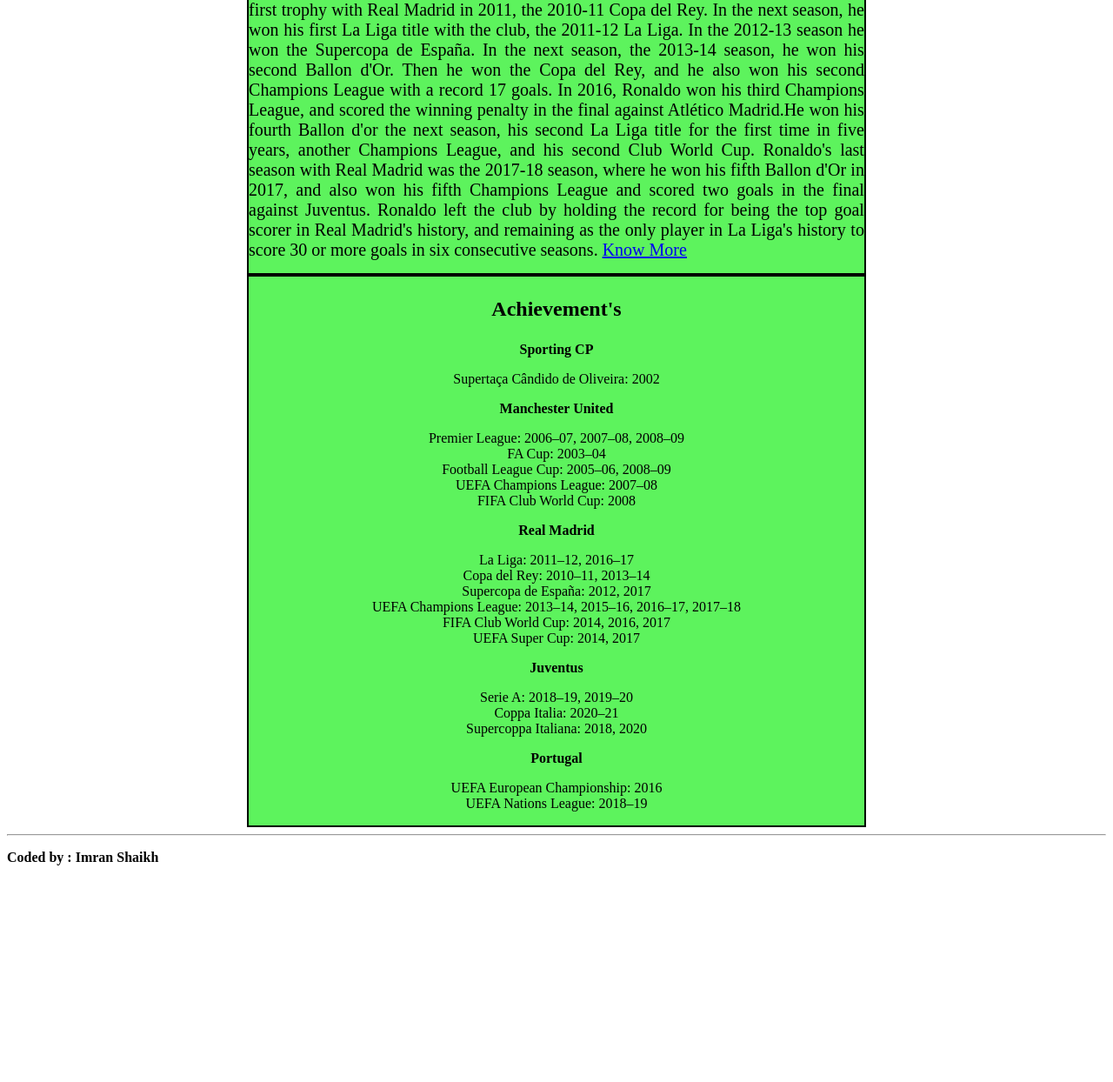
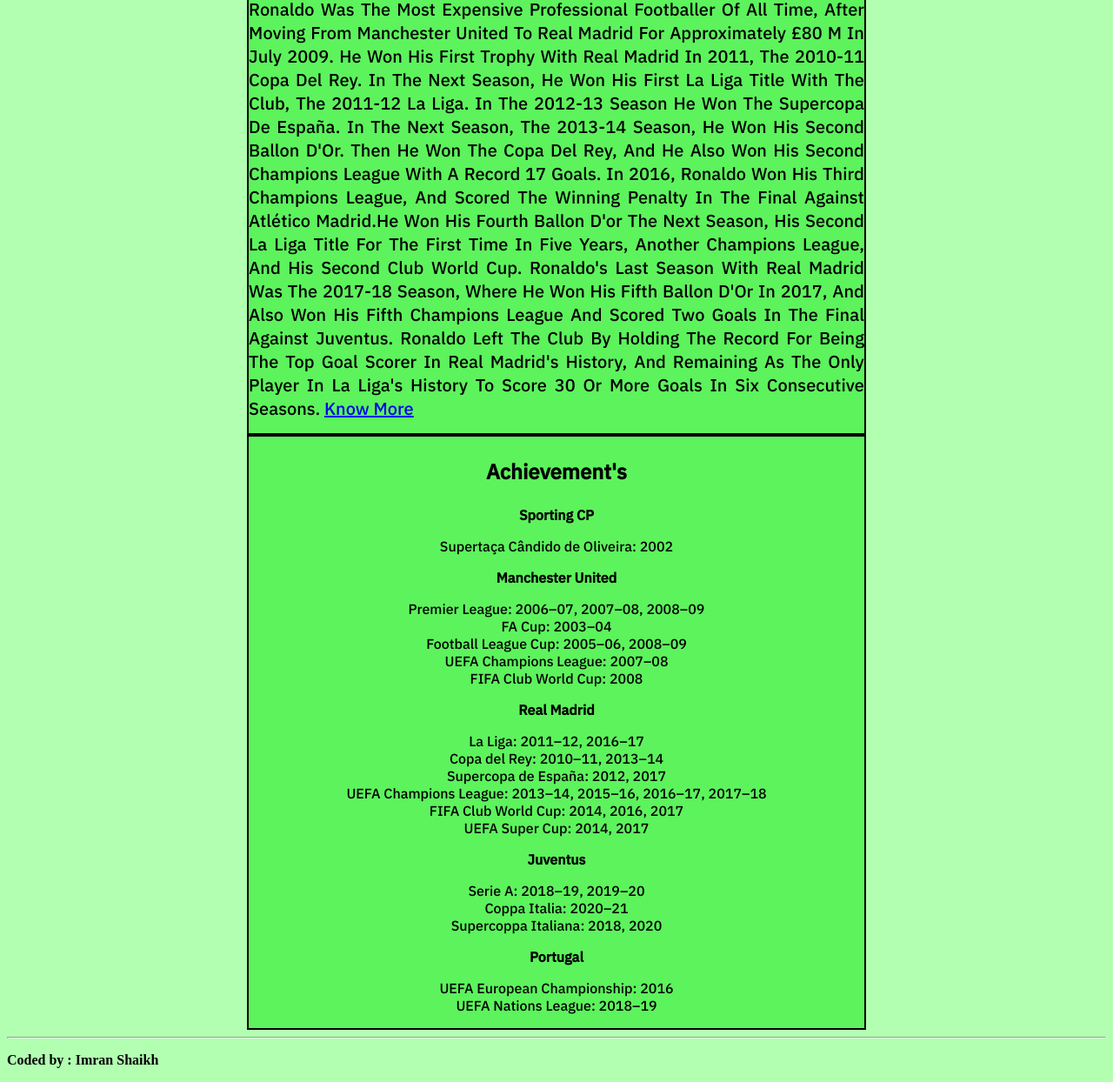
Before and after one commit to imranshaikh9930/tribute, a plain HTML site: page index.html in a window 1280 px wide. Shown: the part 931-2175 px from the top of the page at 87% size. Before the commit the page ends 1942 px from the top, so only its background shows below. Drawn offline with nearby package versions, Linux system fonts and the light colour scheme.

Commit message:
Update style.css

```diff
--- a/style.css
+++ b/style.css
@@ -1,16 +1,26 @@
+@import url('https://fonts.googleapis.com/css2?family=Cormorant+Garamond:ital,wght@1,700&family=Roboto+Mono&display=swap');
+@import url('https://fonts.googleapis.com/css2?family=IBM+Plex+Sans:wght@500&display=swap');
+
 body{
-   }
+    background-color: rgba(0,255,0,0.3);
+
+}
+
+
+
+
 .Heading  h1{
 
     display: block;
-    font-family: Georgia, serif;;
+    font-family: 'Cormorant Garamond', serif;
     text-align: center;
     padding-top: 10px;
     margin: 0 auto 10px;
     width: 90%;
     font-size: 50px;
-   color: black;
+    color: black;
     box-shadow: 10px 10px 15px #000;
+    font-weight: 700;
     background-color: rgb(93, 243, 93);
 
 }
@@ -21,7 +31,6 @@
 .right-section {
 
     margin-top: 5%;
-
 
 
 
@@ -40,7 +49,7 @@
 #img1 {
     border-radius: 10%;
     width: auto;
-   height: 550px;
+    height: 550px;
     background-color:#000;
 
 
@@ -58,9 +67,11 @@
   font-size: 20px;
   text-align: justify;
   width: 56%;
+  text-transform: capitalize;
   margin: 00 auto 00px;
   padding-bottom: 15px;
   margin-top: 3%;
+  font-family: 'IBM Plex Sans', sans-serif;
   background-color: rgb(93, 243, 93);
   border: 2px solid black;
 
@@ -81,3 +92,7 @@
     text-align: center;
     font-size: 24px;
 }
+.honours{
+     font-family: 'IBM Plex Sans', sans-serif;
+
+}
```
